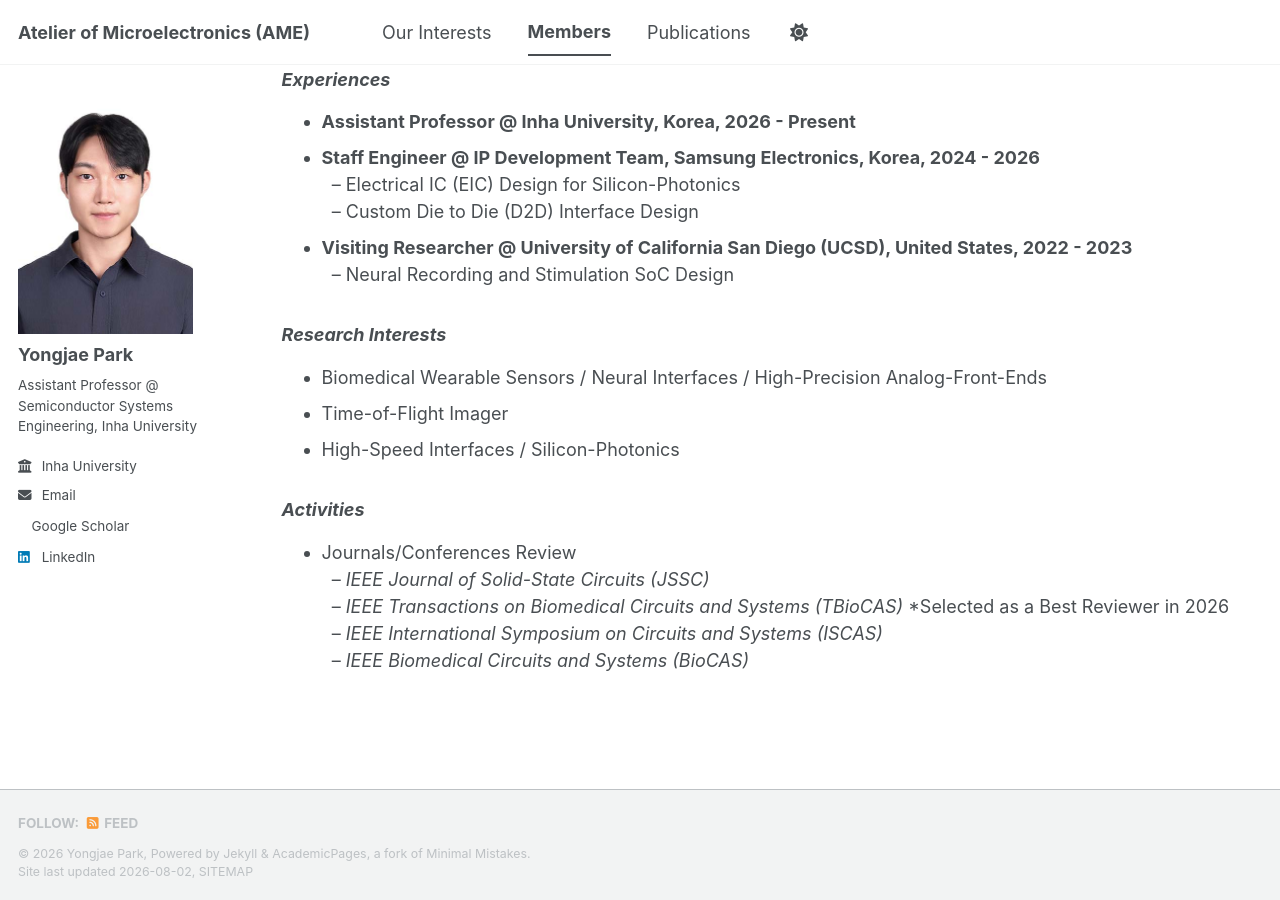
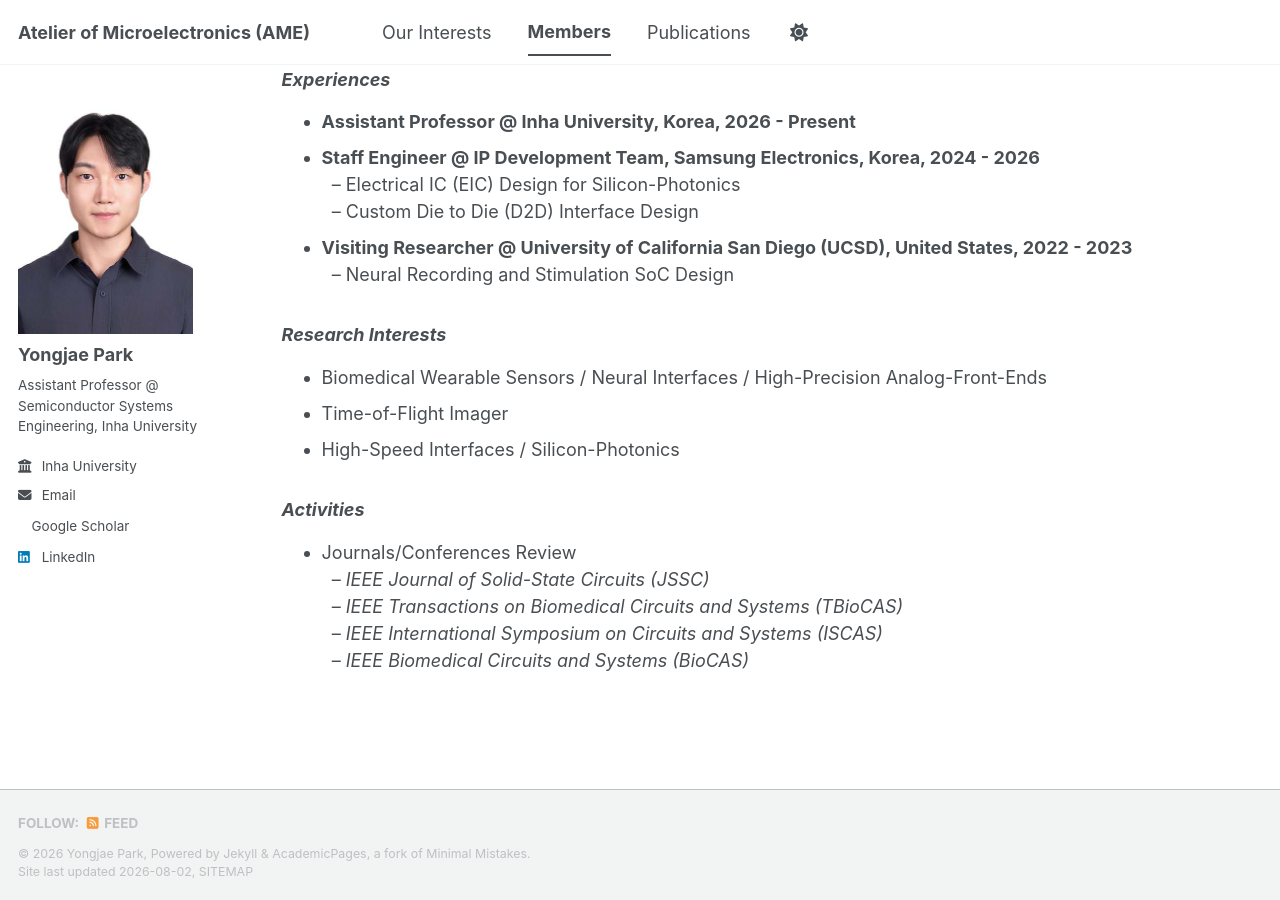
Before and after one commit to yong27park/AME.github.io, a Jekyll site: the page built from _pages/members.md, in a window 1280 px wide and 900 px high, scrolled down 551 px. Built offline with Jekyll 4.4.1, drawn with Linux system fonts in a browser that asks for light colours; a style sheet for code colours, icons or effects is not loaded.

Commit message:
Update members.md

```diff
--- a/_pages/members.md
+++ b/_pages/members.md
@@ -98,7 +98,7 @@ author_profile: true
   <ul>
   <li>Journals/Conferences Review<br>
       &nbsp;&nbsp;– <i>IEEE Journal of Solid-State Circuits (JSSC)</i><br>
-      &nbsp;&nbsp;– <i>IEEE Transactions on Biomedical Circuits and Systems (TBioCAS)</i> *Selected as a Best Reviewer in 2026<br>
+      &nbsp;&nbsp;– <i>IEEE Transactions on Biomedical Circuits and Systems (TBioCAS)</i><br>
       &nbsp;&nbsp;– <i>IEEE International Symposium on Circuits and Systems (ISCAS)</i><br>
       &nbsp;&nbsp;– <i>IEEE Biomedical Circuits and Systems (BioCAS)</i><br>
     </li>
```
